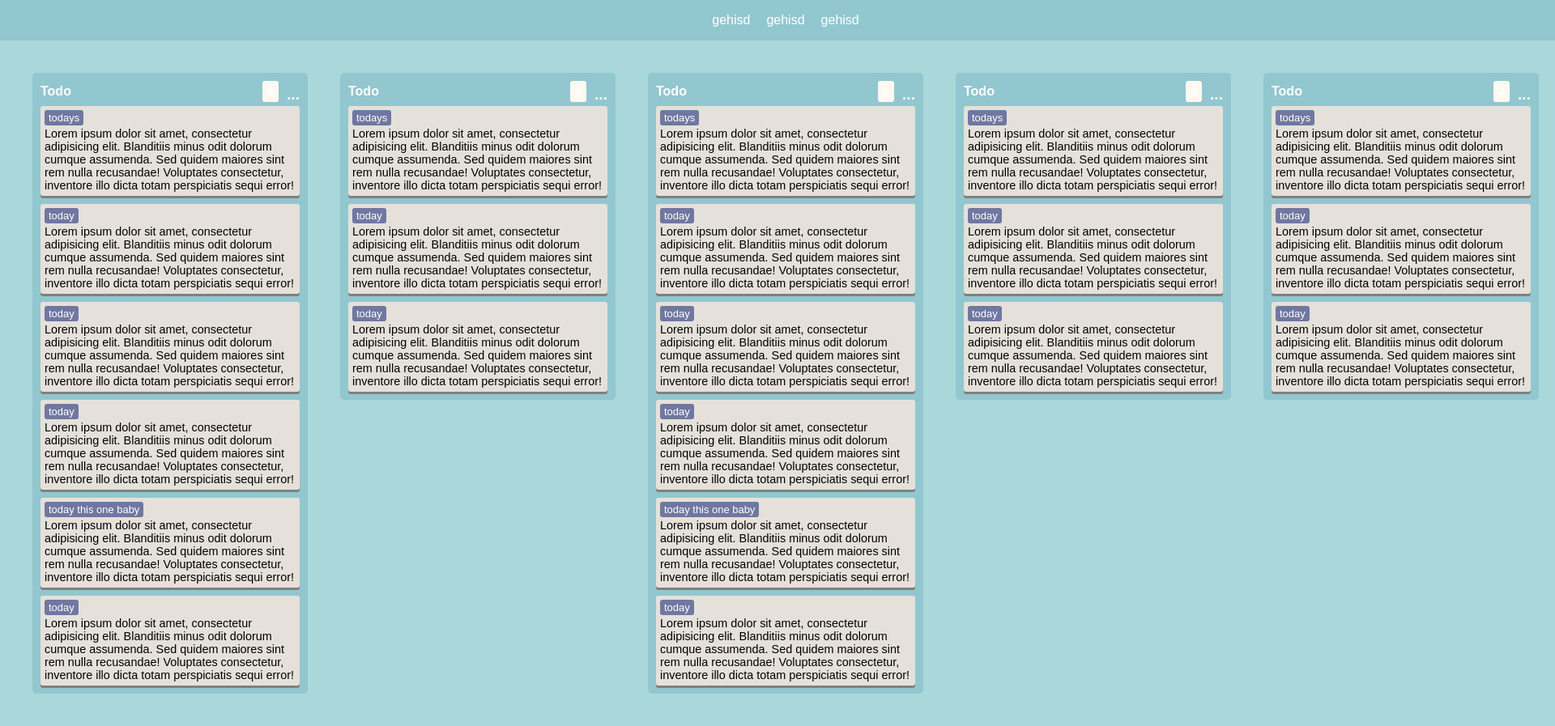
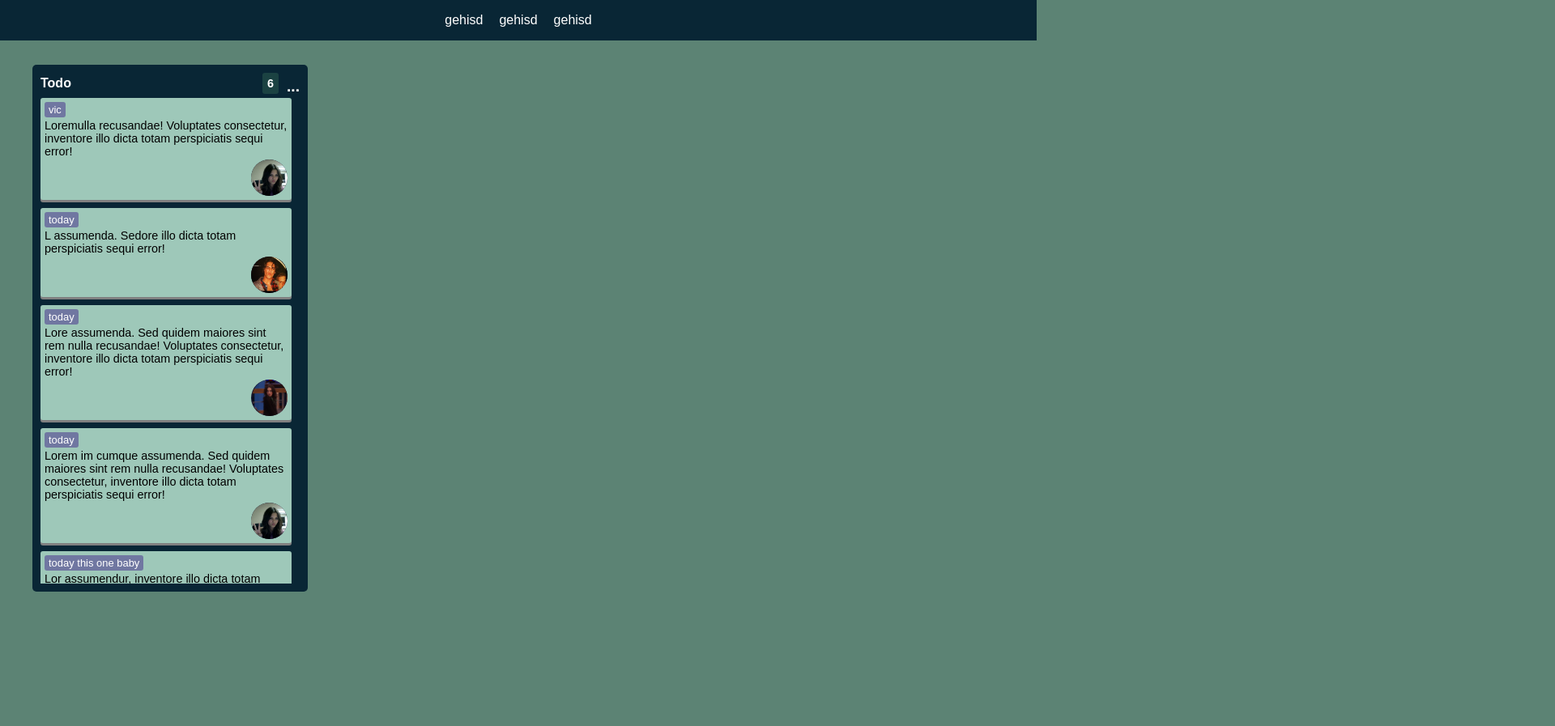
Before and after one commit to smohammed576/PROGM5.FE, a plain HTML site: page Opdracht 5/index.html in a window 1280 px wide. Shown: the whole page at 81% size, 1920 px wide, since content can reach past the window. After the commit the page ends 800 px from the top, so only its background shows below. Drawn offline with Linux system fonts and the light colour scheme.

Commit message:
going to bed

```diff
--- a/Opdracht 5/data/trellies.json
+++ b/Opdracht 5/data/trellies.json
@@ -5,112 +5,46 @@
                 "edit": "...",
                 "activities": [
                     {
-                        "description": "Lorem ipsum dolor sit amet, consectetur adipisicing elit. Blanditiis minus odit dolorum cumque assumenda. Sed quidem maiores sint rem nulla recusandae! Voluptates consectetur, inventore illo dicta totam perspiciatis sequi error!",
-                        "label": "todays"
+                        "description": "Loremulla recusandae! Voluptates consectetur, inventore illo dicta totam perspiciatis sequi error!",
+                        "label": "vic",
+                        "imgPath": "img/vic.jpg",
+                        "initials": "VJ",
+                        "name": "Victoria Justice"
                     },
                     {
-                        "description": "Lorem ipsum dolor sit amet, consectetur adipisicing elit. Blanditiis minus odit dolorum cumque assumenda. Sed quidem maiores sint rem nulla recusandae! Voluptates consectetur, inventore illo dicta totam perspiciatis sequi error!",
-                        "label": "today"
+                        "description": "L assumenda. Sedore illo dicta totam perspiciatis sequi error!",
+                        "label": "today",
+                        "imgPath": "img/avan.jpg",
+                        "initials": "AJ",
+                        "name": "Avan Jogia"
                     },
                     {
-                        "description": "Lorem ipsum dolor sit amet, consectetur adipisicing elit. Blanditiis minus odit dolorum cumque assumenda. Sed quidem maiores sint rem nulla recusandae! Voluptates consectetur, inventore illo dicta totam perspiciatis sequi error!",
-                        "label": "today"
+                        "description": "Lore assumenda. Sed quidem maiores sint rem nulla recusandae! Voluptates consectetur, inventore illo dicta totam perspiciatis sequi error!",
+                        "label": "today",
+                        "imgPath": "img/liz.jpg",
+                        "initials": "LG",
+                        "name": "Liz Gillies"
                     },
                     {
-                        "description": "Lorem ipsum dolor sit amet, consectetur adipisicing elit. Blanditiis minus odit dolorum cumque assumenda. Sed quidem maiores sint rem nulla recusandae! Voluptates consectetur, inventore illo dicta totam perspiciatis sequi error!",
-                        "label": "today"
+                        "description": "Lorem im cumque assumenda. Sed quidem maiores sint rem nulla recusandae! Voluptates consectetur, inventore illo dicta totam perspiciatis sequi error!",
+                        "label": "today",
+                        "imgPath": "img/vic.jpg",
+                        "initials": "VJ",
+                        "name": "Victoria Justice"
                     },
                     {
-                        "description": "Lorem ipsum dolor sit amet, consectetur adipisicing elit. Blanditiis minus odit dolorum cumque assumenda. Sed quidem maiores sint rem nulla recusandae! Voluptates consectetur, inventore illo dicta totam perspiciatis sequi error!",
-                        "label": "today this one baby"
+                        "description": "Lor assumendur, inventore illo dicta totam perspiciatis sequi error!",
+                        "label": "today this one baby",
+                        "imgPath": "img/robrex.jpg",
+                        "initials": "MB",
+                        "name": "Matt Bennet"
                     },
                     {
-                        "description": "Lorem ipsum dolor sit amet, consectetur adipisicing elit. Blanditiis minus odit dolorum cumque assumenda. Sed quidem maiores sint rem nulla recusandae! Voluptates consectetur, inventore illo dicta totam perspiciatis sequi error!",
-                        "label": "today"
-                    }
-                ]
-            },
-            {
-                "title": "Todo",
-                "edit": "...",
-                "activities": [
-                    {
-                        "description": "Lorem ipsum dolor sit amet, consectetur adipisicing elit. Blanditiis minus odit dolorum cumque assumenda. Sed quidem maiores sint rem nulla recusandae! Voluptates consectetur, inventore illo dicta totam perspiciatis sequi error!",
-                        "label": "todays"
-                    },
-                    {
-                        "description": "Lorem ipsum dolor sit amet, consectetur adipisicing elit. Blanditiis minus odit dolorum cumque assumenda. Sed quidem maiores sint rem nulla recusandae! Voluptates consectetur, inventore illo dicta totam perspiciatis sequi error!",
-                        "label": "today"
-                    },
-                    {
-                        "description": "Lorem ipsum dolor sit amet, consectetur adipisicing elit. Blanditiis minus odit dolorum cumque assumenda. Sed quidem maiores sint rem nulla recusandae! Voluptates consectetur, inventore illo dicta totam perspiciatis sequi error!",
-                        "label": "today"
-                    }
-                ]
-            },
-            {
-                "title": "Todo",
-                "edit": "...",
-                "activities": [
-                    {
-                        "description": "Lorem ipsum dolor sit amet, consectetur adipisicing elit. Blanditiis minus odit dolorum cumque assumenda. Sed quidem maiores sint rem nulla recusandae! Voluptates consectetur, inventore illo dicta totam perspiciatis sequi error!",
-                        "label": "todays"
-                    },
-                    {
-                        "description": "Lorem ipsum dolor sit amet, consectetur adipisicing elit. Blanditiis minus odit dolorum cumque assumenda. Sed quidem maiores sint rem nulla recusandae! Voluptates consectetur, inventore illo dicta totam perspiciatis sequi error!",
-                        "label": "today"
-                    },
-                    {
-                        "description": "Lorem ipsum dolor sit amet, consectetur adipisicing elit. Blanditiis minus odit dolorum cumque assumenda. Sed quidem maiores sint rem nulla recusandae! Voluptates consectetur, inventore illo dicta totam perspiciatis sequi error!",
-                        "label": "today"
-                    },
-                    {
-                        "description": "Lorem ipsum dolor sit amet, consectetur adipisicing elit. Blanditiis minus odit dolorum cumque assumenda. Sed quidem maiores sint rem nulla recusandae! Voluptates consectetur, inventore illo dicta totam perspiciatis sequi error!",
-                        "label": "today"
-                    },
-                    {
-                        "description": "Lorem ipsum dolor sit amet, consectetur adipisicing elit. Blanditiis minus odit dolorum cumque assumenda. Sed quidem maiores sint rem nulla recusandae! Voluptates consectetur, inventore illo dicta totam perspiciatis sequi error!",
-                        "label": "today this one baby"
-                    },
-                    {
-                        "description": "Lorem ipsum dolor sit amet, consectetur adipisicing elit. Blanditiis minus odit dolorum cumque assumenda. Sed quidem maiores sint rem nulla recusandae! Voluptates consectetur, inventore illo dicta totam perspiciatis sequi error!",
-                        "label": "today"
-                    }
-                ]
-            },
-            {
-                "title": "Todo",
-                "edit": "...",
-                "activities": [
-                    {
-                        "description": "Lorem ipsum dolor sit amet, consectetur adipisicing elit. Blanditiis minus odit dolorum cumque assumenda. Sed quidem maiores sint rem nulla recusandae! Voluptates consectetur, inventore illo dicta totam perspiciatis sequi error!",
-                        "label": "todays"
-                    },
-                    {
-                        "description": "Lorem ipsum dolor sit amet, consectetur adipisicing elit. Blanditiis minus odit dolorum cumque assumenda. Sed quidem maiores sint rem nulla recusandae! Voluptates consectetur, inventore illo dicta totam perspiciatis sequi error!",
-                        "label": "today"
-                    },
-                    {
-                        "description": "Lorem ipsum dolor sit amet, consectetur adipisicing elit. Blanditiis minus odit dolorum cumque assumenda. Sed quidem maiores sint rem nulla recusandae! Voluptates consectetur, inventore illo dicta totam perspiciatis sequi error!",
-                        "label": "today"
-                    }
-                ]
-            },
-            {
-                "title": "Todo",
-                "edit": "...",
-                "activities": [
-                    {
-                        "description": "Lorem ipsum dolor sit amet, consectetur adipisicing elit. Blanditiis minus odit dolorum cumque assumenda. Sed quidem maiores sint rem nulla recusandae! Voluptates consectetur, inventore illo dicta totam perspiciatis sequi error!",
-                        "label": "todays"
-                    },
-                    {
-                        "description": "Lorem ipsum dolor sit amet, consectetur adipisicing elit. Blanditiis minus odit dolorum cumque assumenda. Sed quidem maiores sint rem nulla recusandae! Voluptates consectetur, inventore illo dicta totam perspiciatis sequi error!",
-                        "label": "today"
-                    },
-                    {
-                        "description": "Lorem ipsum dolor sit amet, consectetur adipisicing elit. Blanditiis minus odit dolorum cumque assumenda. Sed quidem maiores sint rem nulla recusandae! Voluptates consectetur, inventore illo dicta totam perspiciatis sequi error!",
-                        "label": "today"
+                        "description": "Lorem ipsum dumque assumenda. Sed quidem maiores sint rem nulla recusandae! Voluptates consectetur, inventore illo dicta totam perspiciatis sequi error!",
+                        "label": "today",
+                        "imgPath": "img/vic.jpg",
+                        "initials": "VJ",
+                        "name": "Victoria Justice"
                     }
                 ]
             }
--- a/Opdracht 5/index.html
+++ b/Opdracht 5/index.html
@@ -14,6 +14,9 @@
             <li class="header__listItem">gehisd</li>
             <li class="header__listItem">gehisd</li>
         </nav>
+        <figure class="header__figure">
+            <img src="" alt="" class="header__figure--image">
+        </figure>
     </header>
     <main class="main">
     </main>
--- a/Opdracht 5/js/script.js
+++ b/Opdracht 5/js/script.js
@@ -53,5 +53,17 @@ function addSection(data){
             let toBeAddedP = document.createElement("p");
             toBeAddedLi.appendChild(toBeAddedP);
             toBeAddedP.innerText = data.activities[i].description;
+            let toBeAddedFigure = document.createElement("figure");
+            toBeAddedFigure.classList.add("tasks__listItem--figure");
+            toBeAddedLi.appendChild(toBeAddedFigure);
+            let toBeAddedInitials = document.createElement("h2");
+            toBeAddedInitials.classList.add("tasks__listItem--figureInitials");
+            toBeAddedInitials.innerText = data.activities[i].initials;
+            toBeAddedFigure.appendChild(toBeAddedInitials);
+            let toBeAddedImage = document.createElement("img");
+            toBeAddedImage.classList.add("tasks__listItem--figureImage");
+            toBeAddedImage.src = data.activities[i].imgPath;
+            toBeAddedImage.setAttribute("title", data.activities[i].name);
+            toBeAddedFigure.appendChild(toBeAddedImage);
     }
 }
--- a/Opdracht 5/scss/abstract/_base.scss
+++ b/Opdracht 5/scss/abstract/_base.scss
@@ -1,15 +1,13 @@
 @use "variables.scss";
 
 body{
-    min-height: 100vh;
+    max-height: 100vh;
     background: variables.$backgroundColor;
     font-size: map-get(variables.$fontVars, "size");
     font-family: map-get(variables.$fontVars, "font");
     color: map-get(variables.$fontVars, "color");
     display: flex;
-    flex-direction: column;
     overflow-y: hidden;
-    width: min-content;
 }
 
 .main{
@@ -17,3 +15,14 @@ body{
     gap: 4rem;
     padding: 4rem;
 }
+
+::-webkit-scrollbar{
+    background: map-get(variables.$tasksVars, "headerNumber");
+    border-radius: 1rem;
+    width: 1rem;
+}
+
+::-webkit-scrollbar-thumb{
+    background: map-get(variables.$tasksVars, "taskBackground");
+    border-radius: 1rem;
+}
--- a/Opdracht 5/scss/components/header/_header.scss
+++ b/Opdracht 5/scss/components/header/_header.scss
@@ -4,6 +4,7 @@
     background: map-get(variables.$tasksVars, "background");
     width: 100%;
     height: 5rem;
+    position: fixed;
 
     &__list{
         display: flex;
--- a/Opdracht 5/scss/components/tasks/_tasks.scss
+++ b/Opdracht 5/scss/components/tasks/_tasks.scss
@@ -5,8 +5,10 @@
     width: 34rem;
     padding: 1rem;
     border-radius: 0.5rem;
+    flex-shrink: 0;
     height: max-content;
-    flex-shrink: 0;
+    margin-top: 4rem;
+
 
     &__header{
         display: flex;
@@ -53,6 +55,10 @@
         display: flex;
         flex-direction: column;
         gap: 1rem;
+        height: 75vh;
+        overflow-y: scroll;
+        scroll-behavior: smooth;
+        padding: 0 1rem 0 0;
 
         &Item{
             display: flex;
@@ -73,6 +79,38 @@
                 color: map-get(variables.$fontVars, "color");
                 font-size: 90%;
             }
+
+            &--figure{
+                width: 100%;
+                height: 4.5rem;
+                display: flex;
+                justify-content: end;
+                position: relative;
+
+                &Initials{
+                    background: rgb(20, 20, 49);
+                    color: white;
+                    width: 4.5rem;
+                    height: 4.5rem;
+                    border-radius: 50%;
+                    display: flex;
+                    justify-content: center;
+                    align-items: center;
+                }
+
+                &Image{
+                    position: absolute;
+                    height: 4.5rem;
+                    object-fit: contain;
+                    border-radius: 50%;
+
+                    &:hover{
+                        cursor: pointer;
+                        opacity: 0;
+                        transition: 0.3s;
+                    }
+                }
+            }
         }
     }
 }
```
Also changed, not shown: Opdracht 5/scss/abstract/_variables.scss (+4 -4 lines), Opdracht 5/css/style.css, Opdracht 5/img/avan.jpg (added), Opdracht 5/img/liz.jpg (added), Opdracht 5/img/robrex.jpg (added), Opdracht 5/img/vic.jpg (added), 1 other file.
